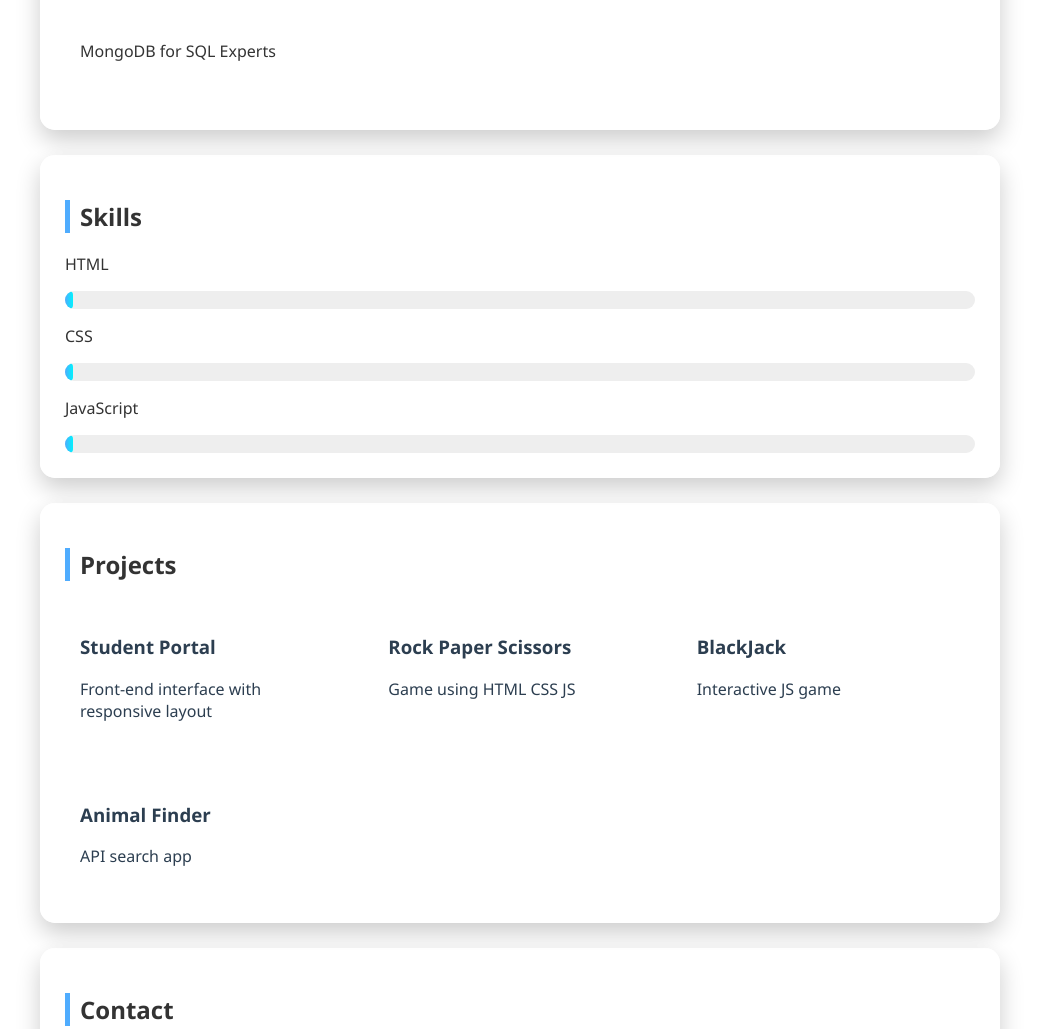
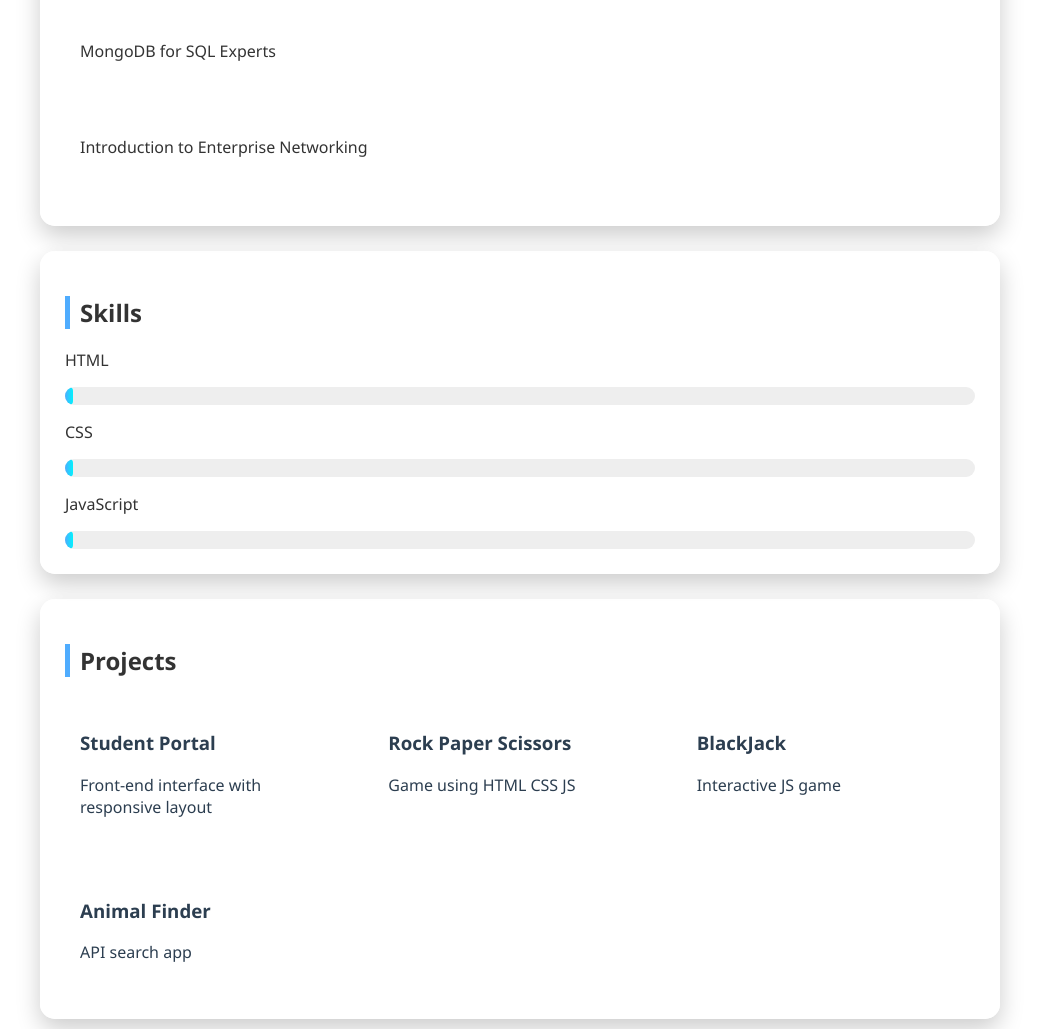
Before and after one commit to Karlaaaa09/ITCC-40---A, a plain HTML site: page Karla Resume/index.html in a window 1280 px wide. Shown: the part 1653-2682 px from the top of the page, without its empty margins (120-1159 px from the left). Drawn offline with Linux system fonts and the light colour scheme.

Commit message:
Add files via upload

```diff
--- a/Karla Resume/index.html
+++ b/Karla Resume/index.html
@@ -78,10 +78,13 @@ I am a passionate and motivated Information Technology student with a strong int
 </div>
 </a>
 
+<a href="ENetworking.pdf" target="_blank" class="cert-link">
+<div class="cert">
+<p>Introduction to Enterprise Networking</p>
+</div>
+</a>
+
 </section>
-
-
-<!--  SKILLS CHANGED -->
 
 <section class="card">
 <h2>Skills</h2>
@@ -144,6 +147,7 @@ I am a passionate and motivated Information Technology student with a strong int
 <section class="card">
 <h2>Contact</h2>
 <p>Email: 20230028876@my.xu.edu.ph</p>
+<p>LinkedIn: linkedin.com/in/karla-mae-g-alo-ot</p>
 <p>Github: Karlaaaa09</p>
 <p>Phone: +63 967 391 3838</p>
 </section>
```
Also changed, not shown: Karla Resume/script.js (+0 -19 lines), Karla Resume/style.css (+0 -16 lines), 1 other file.
